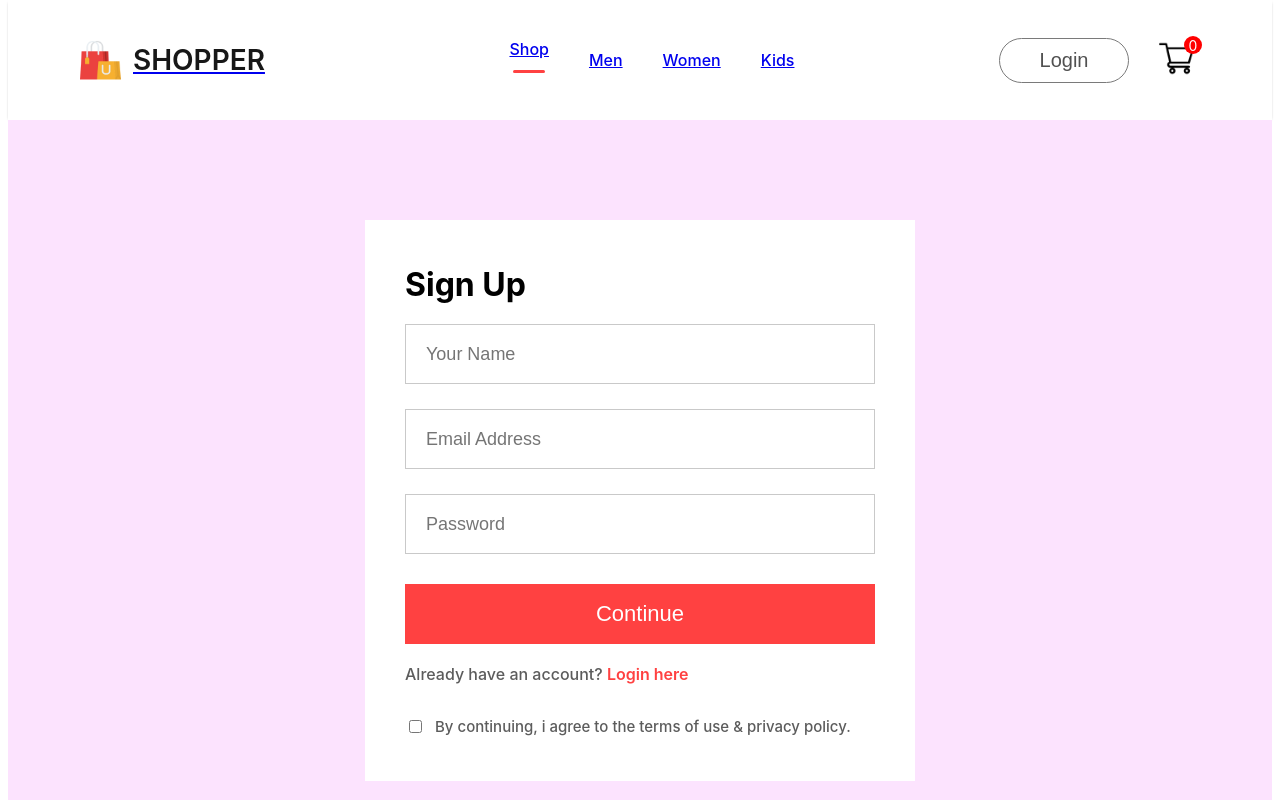
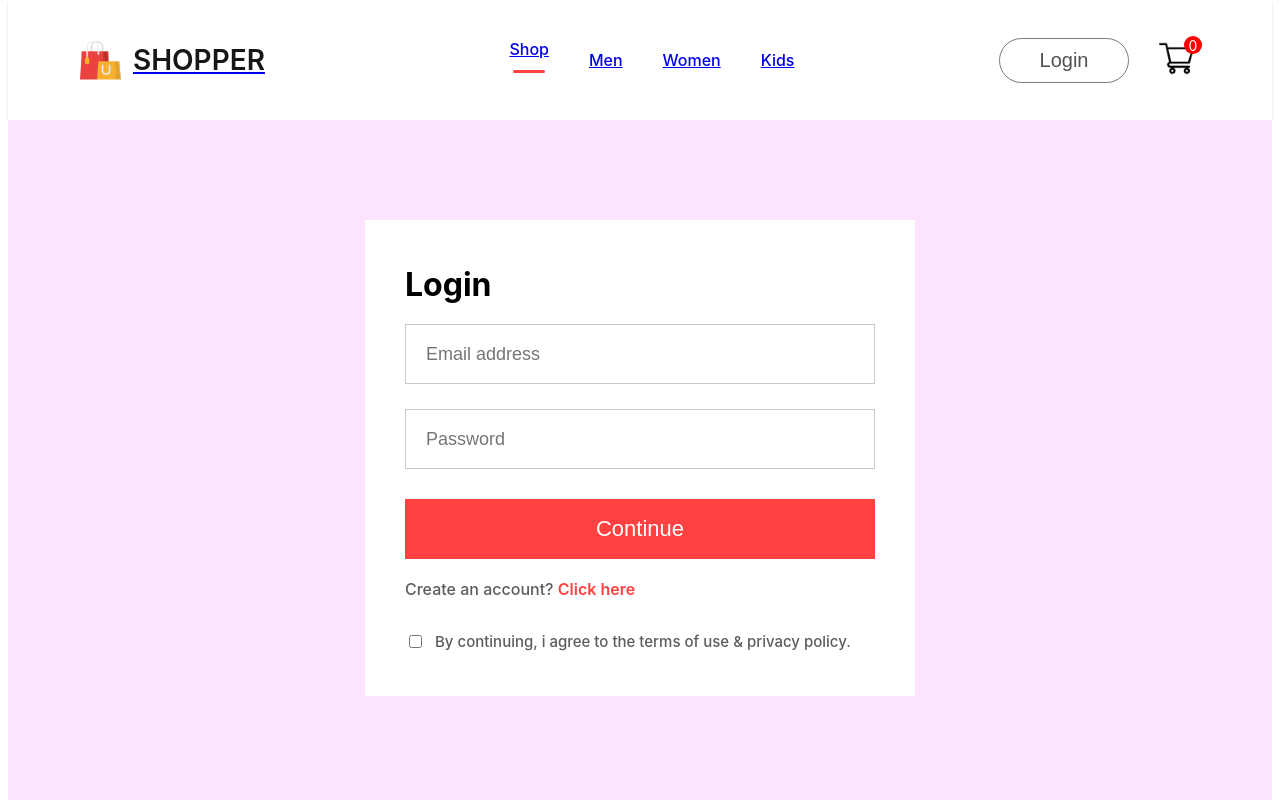
Before and after one commit to nagasai1155/Ecommerce_Mern_twice, a React (Create React App) app in the folder frontend/: page /login in a window 1280 px wide. Shown: the top 800 px of the page. Built offline with nearby package versions, Linux system fonts and the light colour scheme.

Commit message:
created signup and login with json web token and implemented and connected inot the loginsignup page in the frontend

```diff
--- a/frontend/src/Pages/LoginSignup.jsx
+++ b/frontend/src/Pages/LoginSignup.jsx
@@ -1,25 +1,84 @@
-import React from 'react'
-import './CSS/LoginSignup.css'
+import React, { useState } from "react";
+import "./CSS/LoginSignup.css";
 
 const LoginSignup = () => {
+
+  const [state,setState] = useState("Login");
+  const [formData,setFormData] = useState({username:"",email:"",password:""});
+
+  const changeHandler = (e) => {
+    setFormData({...formData,[e.target.name]:e.target.value});
+    }
+
+  const login = async () => {
+    let dataObj;
+    await fetch('http://localhost:4000/login', {
+      method: 'POST',
+      headers: {
+        Accept:'application/form-data',
+        'Content-Type':'application/json',
+      },
+      body: JSON.stringify(formData),
+    })
+      .then((resp) => resp.json())
+      .then((data) => {dataObj=data});
+      console.log(dataObj);
+      if (dataObj.success) {
+        localStorage.setItem('auth-token',dataObj.token);
+        window.location.replace("/");
+      }
+      else
+      {
+        alert(dataObj.errors)
+      }
+  }
+
+  const signup = async () => {
+    let dataObj;
+    await fetch('http://localhost:4000/signup', {
+      method: 'POST',
+      headers: {
+        Accept:'application/form-data',
+        'Content-Type':'application/json',
+      },
+      body: JSON.stringify(formData),
+    })
+      .then((resp) => resp.json())
+      .then((data) => {dataObj=data});
+
+      if (dataObj.success) {
+        localStorage.setItem('auth-token',dataObj.token);
+        window.location.replace("/");
+      }
+      else
+      {
+        alert(dataObj.errors)
+      }
+  }
+
   return (
-    <div className='loginsignup'>
+    <div className="loginsignup">
       <div className="loginsignup-container">
-        <h1>Sign Up</h1>
+        <h1>{state}</h1>
         <div className="loginsignup-fields">
-          <input type="text" placeholder='Your Name' />
-          <input type="email" placeholder='Email Address' />
-          <input type="password" placeholder='Password' />
+          {state==="Sign Up"?<input type="text" placeholder="Your name" name="username" value={formData.username} onChange={changeHandler}/>:<></>}
+          <input type="email" placeholder="Email address" name="email" value={formData.email} onChange={changeHandler}/>
+          <input type="password" placeholder="Password" name="password" value={formData.password} onChange={changeHandler}/>
         </div>
-        <button>Continue</button>
-        <p className="loginsignup-login">Already have an account? <span>Login here</span></p>
+
+        <button onClick={()=>{state==="Login"?login():signup()}}>Continue</button>
+
+        {state==="Login"?
+        <p className="loginsignup-login">Create an account? <span onClick={()=>{setState("Sign Up")}}>Click here</span></p>
+        :<p className="loginsignup-login">Already have an account? <span onClick={()=>{setState("Login")}}>Login here</span></p>}
+
         <div className="loginsignup-agree">
-          <input type="checkbox" name='' id='' />
+          <input type="checkbox" name="" id="" />
           <p>By continuing, i agree to the terms of use & privacy policy.</p>
         </div>
       </div>
     </div>
-  )
-}
+  );
+};
 
-export default LoginSignup
+export default LoginSignup;
```
